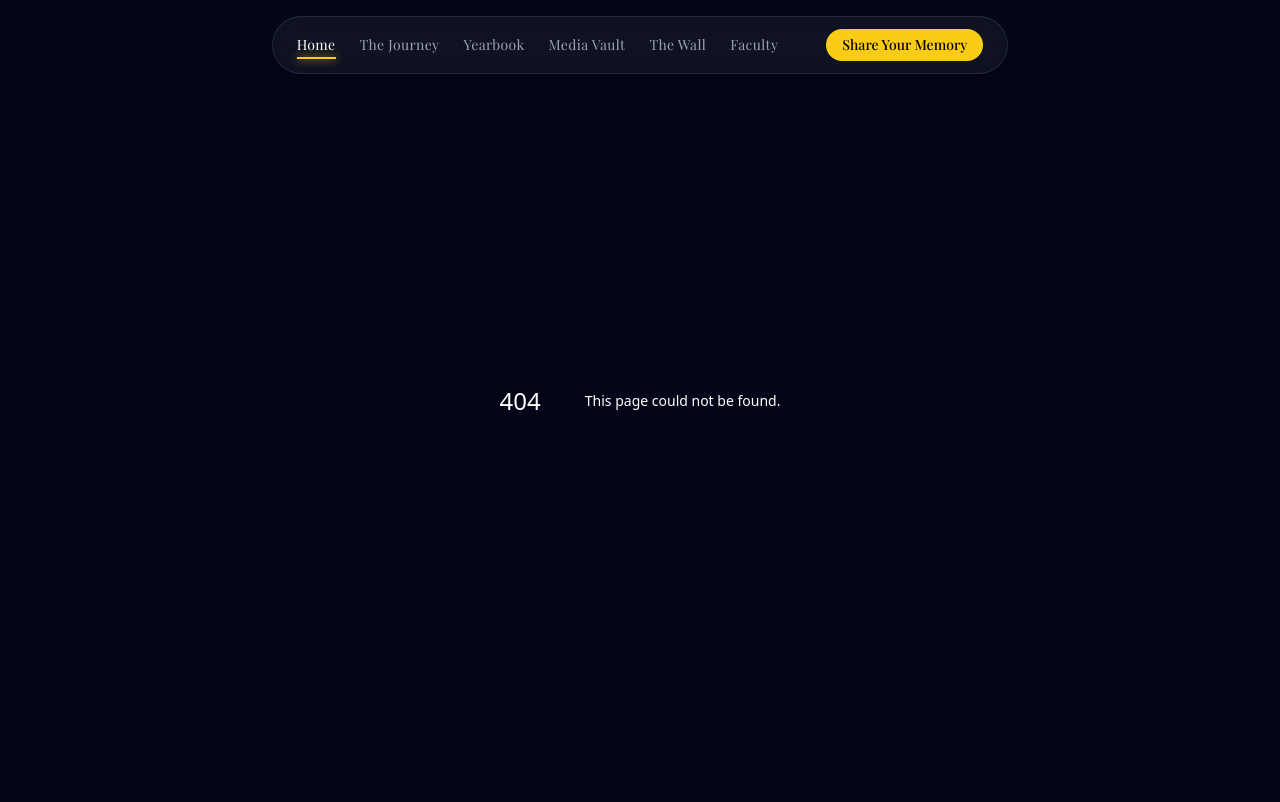
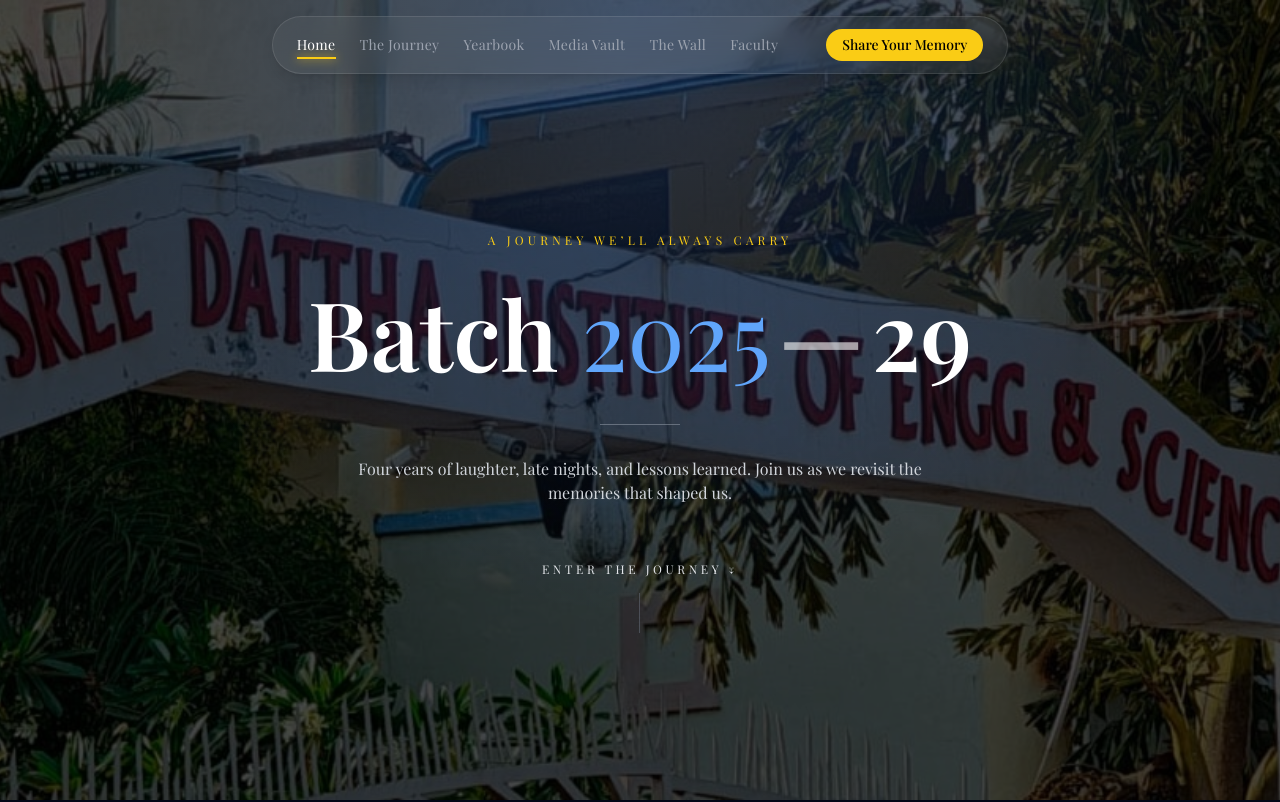
Before and after one commit to dhaksh-m/memory-lane, a Next.js app in the folder memory-lane/: page / in a window 1280 px wide. Before the commit this address had no page. Shown: the top 802 px of the page. Built offline with nearby package versions, Linux system fonts and the light colour scheme.

Commit message:
del main page by accident

```diff
--- a/memory-lane/app/globals.css
+++ b/memory-lane/app/globals.css
@@ -1,4 +1,3 @@
-
 @tailwind base;
 @tailwind components;
 @tailwind utilities;
--- /dev/null
+++ b/memory-lane/app/page.tsx
@@ -0,0 +1,175 @@
+"use client";
+
+import { motion, AnimatePresence } from "framer-motion";
+import { useEffect, useState } from "react";
+import { useRouter } from "next/navigation";
+
+const images = [
+  "/memories/mem1.jpg",
+  "/memories/mem2.jpg",
+  "/memories/mem3.jpg",
+];
+
+export default function Home() {
+  const [index, setIndex] = useState(0);
+  const router = useRouter();
+
+  // 🎬 Cinematic slideshow timing
+  useEffect(() => {
+    const interval = setInterval(() => {
+      setIndex((prev) => (prev + 1) % images.length);
+    }, 6000); // slower = more premium
+    return () => clearInterval(interval);
+  }, []);
+
+  // 🖱🚀 Scroll transition to Journey page
+  useEffect(() => {
+    let timeout: NodeJS.Timeout;
+    const handleWheel = (e: WheelEvent) => {
+      const currentScrollY = window.scrollY;
+      const windowHeight = window.innerHeight;
+      const documentHeight = document.documentElement.scrollHeight;
+
+      // If we're at the very bottom of the page and spinning the wheel down
+      if (currentScrollY + windowHeight >= documentHeight - 10) {
+        if (e.deltaY > 50) {
+          clearTimeout(timeout);
+          timeout = setTimeout(() => {
+            router.push("/journey");
+          }, 100); // debounce to avoid double trigger
+        }
+      }
+    };
+
+    window.addEventListener("wheel", handleWheel);
+    return () => {
+      window.removeEventListener("wheel", handleWheel);
+      clearTimeout(timeout);
+    };
+  }, [router]);
+
+  // 🔽 Scroll
+  const scrollToNext = () => {
+    document
+      .getElementById("next-section")
+      ?.scrollIntoView({ behavior: "smooth" });
+  };
+
+  return (
+    <main className="w-full text-white">
+
+      {/* 🔥 HERO */}
+      <section className="relative min-h-screen overflow-hidden">
+
+        {/* 🎥 Background */}
+        <div className="absolute inset-0">
+
+          <AnimatePresence mode="wait">
+            <motion.img
+              key={images[index]}
+              src={images[index]}
+              initial={{ opacity: 0, scale: 1.15, filter: "blur(10px)" }}
+              animate={{ opacity: 1, scale: 1, filter: "blur(0px)" }}
+              exit={{ opacity: 0, scale: 1.05, filter: "blur(6px)" }}
+              transition={{ duration: 2, ease: "easeInOut" }}
+              className="absolute inset-0 w-full h-full object-cover brightness-90"
+            />
+          </AnimatePresence>
+
+          {/* Dark overlay */}
+          <div className="absolute inset-0 bg-black/70" />
+
+          {/* Gradient glow */}
+          <div className="absolute inset-0 bg-[radial-gradient(circle_at_top,rgba(59,130,246,0.25),transparent_60%)]" />
+        </div>
+
+        {/* ✨ Content */}
+        <div className="relative z-10 flex flex-col items-center justify-center text-center px-6 pt-32 pb-16 min-h-screen">
+
+          {/* Tagline */}
+          <motion.p
+            initial={{ opacity: 0, y: 10 }}
+            animate={{ opacity: 1, y: 0 }}
+            transition={{ delay: 0.3 }}
+            className="text-xs tracking-[0.35em] text-yellow-400 uppercase mb-6"
+          >
+            A Journey We’ll Always Carry
+          </motion.p>
+
+          {/* Title */}
+          <motion.h1
+            initial={{ opacity: 0, y: 40 }}
+            animate={{ opacity: 1, y: 0 }}
+            transition={{ duration: 1 }}
+            className="font-semibold leading-tight text-[40px] sm:text-[60px] md:text-[80px] lg:text-[96px]"
+          >
+            Batch{" "}
+            <span className="text-blue-400 font-light">2025</span>
+            <span className="mx-2 opacity-60">—</span>
+            <span>29</span>
+          </motion.h1>
+
+          {/* Divider */}
+          <motion.div
+            initial={{ scaleX: 0, opacity: 0 }}
+            animate={{ scaleX: 1, opacity: 0.5 }}
+            transition={{ delay: 0.6 }}
+            className="w-20 h-[1px] bg-gray-400 my-8"
+          />
+
+          {/* Description */}
+          <motion.p
+            initial={{ opacity: 0 }}
+            animate={{ opacity: 1 }}
+            transition={{ delay: 0.8 }}
+            className="text-gray-300 max-w-xl text-sm md:text-base leading-relaxed"
+          >
+            Four years of laughter, late nights, and lessons learned.
+            Join us as we revisit the memories that shaped us.
+          </motion.p>
+
+          {/* CTA */}
+          <motion.div
+            initial={{ opacity: 0 }}
+            animate={{ opacity: 1 }}
+            transition={{ delay: 1.2 }}
+            className="mt-14 flex flex-col items-center"
+          >
+            <button
+              onClick={scrollToNext}
+              className="text-xs tracking-[0.3em] text-gray-200 hover:text-white transition"
+            >
+              ENTER THE JOURNEY ↓
+            </button>
+
+            <div className="w-[1px] h-10 bg-gray-500 mt-4 opacity-50" />
+          </motion.div>
+
+        </div>
+      </section>
+
+      {/* ✨ NEXT SECTION */}
+      <section
+        id="next-section"
+        className="min-h-screen flex items-center justify-center bg-[#020617] px-6 text-center"
+      >
+        <div className="max-w-2xl">
+          <h2 className="text-3xl md:text-5xl font-semibold mb-6">
+            Welcome to Memory Lane
+          </h2>
+
+            <p className="text-gray-400 text-base md:text-lg leading-relaxed max-w-2xl mx-auto">
+              Explore your journey, revisit memories, and reconnect with the moments that defined your college life.
+              <br />
+              CREATED WITH ❤️ BY YOURS TRULY DHAKSH
+              <br />
+              <span className="text-yellow-400">
+              @ BTech CSE 2025–29
+              </span>
+            </p>
+        </div>
+      </section>
+
+    </main>
+  );
+}
```
